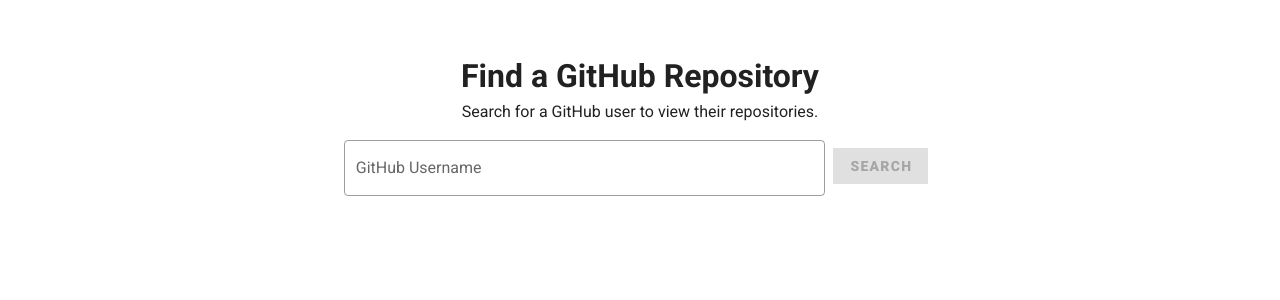
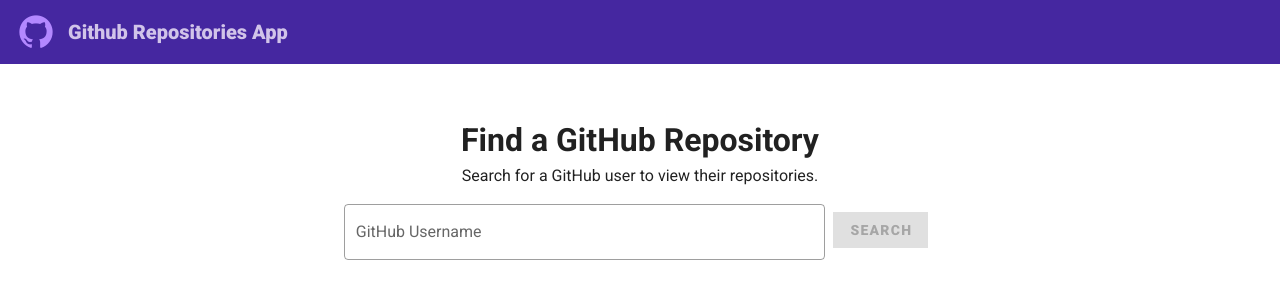
Before and after one commit to KajsaEklof/github-repositories, a Vue app: page / in a window 1280 px wide. Shown: the top 300 px of the page. Built offline with nearby package versions, Linux system fonts and the light colour scheme.

Commit message:
moved appbar to own component

```diff
--- a/src/App.vue
+++ b/src/App.vue
@@ -1,5 +1,6 @@
 <template>
   <v-app light>
+    <AppBar />
     <HelloWorld />
   </v-app>
 </template>
@@ -7,11 +8,13 @@
 <script lang="ts">
 import Vue from "vue";
 import HelloWorld from "./components/HelloWorld.vue";
+import AppBar from "./components/AppBar.vue";
 
 export default Vue.extend({
   name: "App",
   components: {
-    HelloWorld
+    HelloWorld,
+    AppBar
   },
 
   data: () => ({
--- /dev/null
+++ b/src/components/AppBar.vue
@@ -0,0 +1,21 @@
+<template>
+  <v-app-bar
+    app
+    flat
+    hide-on-scroll
+    color="primary"
+    class="secondary--text font-weight-black"
+  >
+    <v-icon color="accent" x-large class="pr-3">mdi-github</v-icon>
+    <v-toolbar-title>Github Repositories App</v-toolbar-title>
+    <v-spacer></v-spacer>
+  </v-app-bar>
+</template>
+
+<script lang="ts">
+import Vue from "vue";
+import Component from "vue-class-component";
+
+@Component
+export default class AppBar extends Vue {}
+</script>
--- a/src/components/HelloWorld.vue
+++ b/src/components/HelloWorld.vue
@@ -101,8 +101,8 @@
                 >
                   <v-list-item three-line>
                     <v-list-item-avatar size="62"
-                      ><v-img :src="repo.owner.avatar_url" alt="User Avatar"
-                    /></v-list-item-avatar>
+                      ><v-img :src="repo.owner.avatar_url" alt="User Avatar" />
+                    </v-list-item-avatar>
                     <v-list-item-content>
                       <v-list-item-title>
                         <a :href="repo.html_url" target="_blank"
@@ -206,19 +206,19 @@
     return {
       loginRules: [
         (value: string) =>
-          !!value || "An input is required, try searching for a username",
-      ],
+          !!value || "An input is required, try searching for a username"
+      ]
     };
   }
-
-
 
   // Fetching the repositories on search
   fetchRepos(username: string) {
     this.loading = true;
+    const errorMessage =
+      "Sorry, that username does not exist. Try searching for someone else.";
     axios
       .get(`https://api.github.com/users/${username}/repos?per_page=100`)
-      .then((response) => {
+      .then(response => {
         this.repos = response.data;
         this.numberOfPages = Math.ceil(this.repos.length / 25);
         this.loading = false;
@@ -228,33 +228,31 @@
           this.showRepos = true;
         }
       })
-      .catch((error) => {
-        this.resultErrorMessage =
-          "Sorry, that username does not exist. Try searching for someone else.";
+      .catch(error => {
+        this.resultErrorMessage = errorMessage;
         this.loading = false;
         console.log(error);
       });
   }
 
-  // Fetching the branches when repository is selected
+  // Fetching the branches when a repository is selected
   fetchBranches(repo: string, username: string) {
+    const errorMessage = "Sorry, that repo does not have any branches.";
     axios({
       method: "GET",
-      url: ` https://api.github.com/repos/${username}/${repo}/branches`,
+      url: ` https://api.github.com/repos/${username}/${repo}/branches`
     })
-      .then((response) => {
+      .then(response => {
         this.repoName = repo;
         this.branches = response.data;
         this.showBranches = true;
         this.showRepos = false;
         if (this.branches.length === 0) {
-          this.resultErrorMessage =
-            "Sorry, that repo does not have any branches.";
+          this.resultErrorMessage = errorMessage;
         }
       })
-      .catch((error) => {
-        this.resultErrorMessage =
-          "Sorry, that repo does not have any branches.";
+      .catch(error => {
+        this.resultErrorMessage = errorMessage;
         this.loading = false;
         console.log(error);
       });
```
